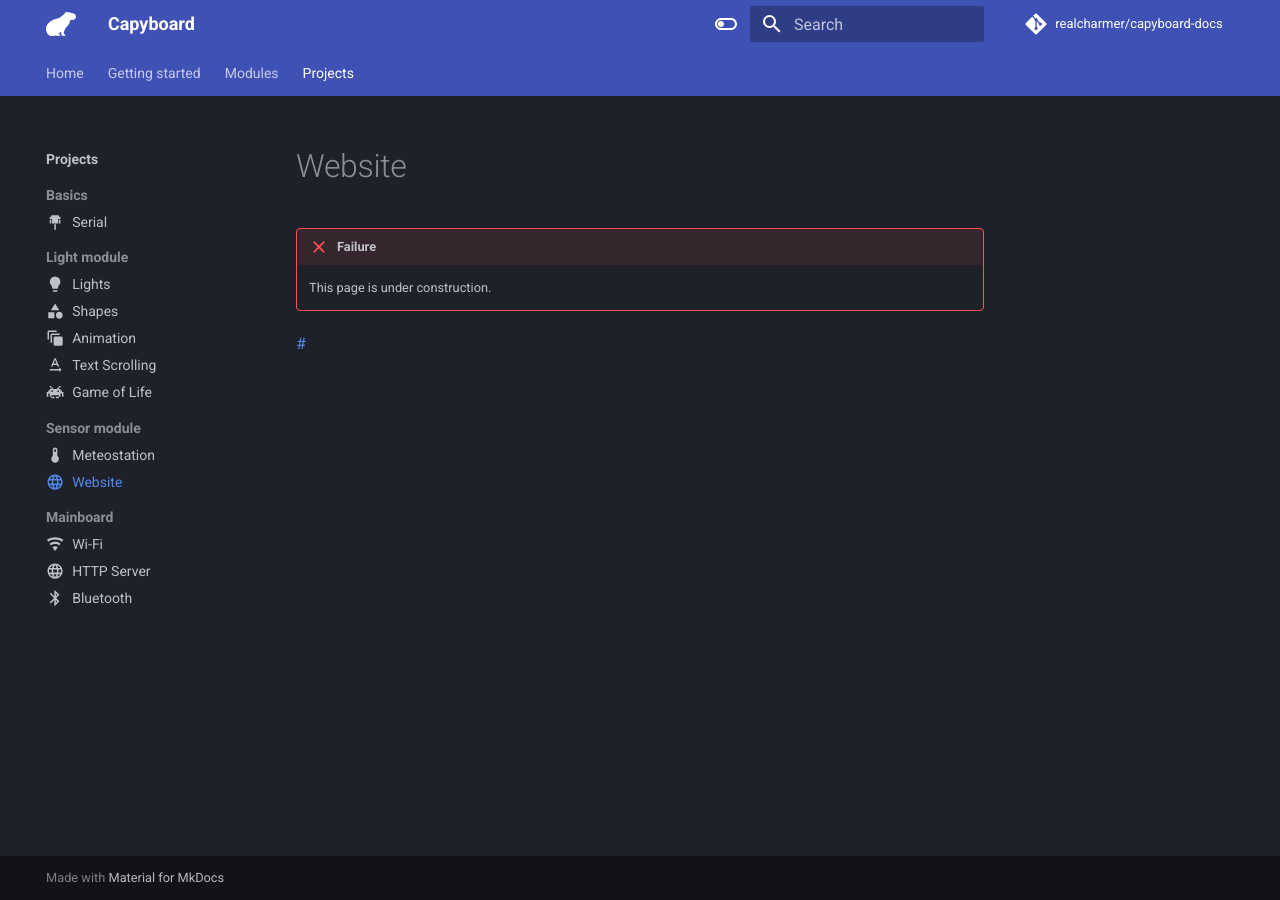
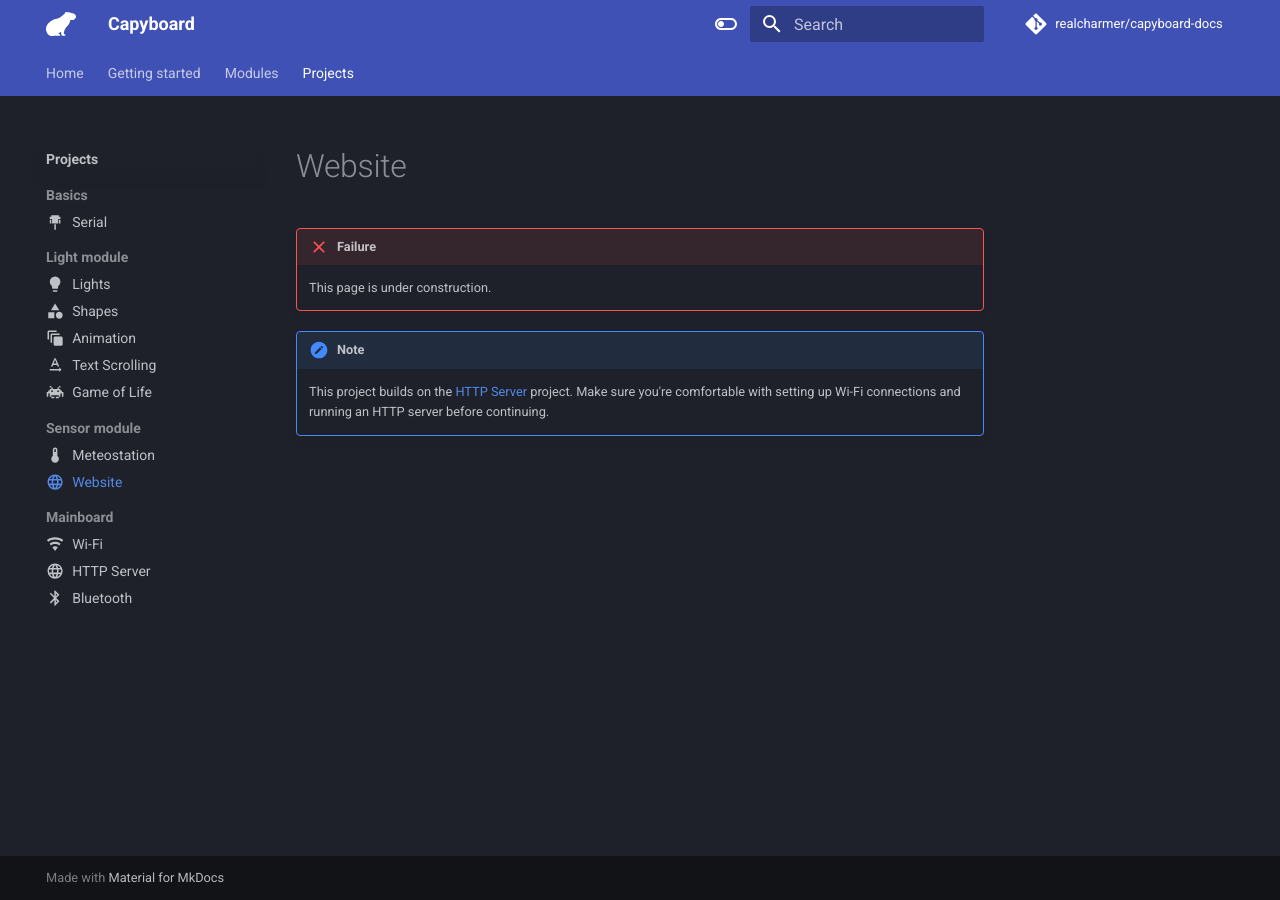
Before and after one commit to realcharmer/capyboard-docs, an MkDocs documentation site: the page built from docs/projects/sensor-module/website.md, in a window 1280 px wide. Built offline with MkDocs 1.6.1 and Material for MkDocs 9.7.7, drawn with Linux system fonts in a browser that asks for light colours; comment, search, counter and statistics services are not loaded.

Commit message:
Refer to the HTTP Server project

```diff
--- a/docs/projects/sensor-module/website.md
+++ b/docs/projects/sensor-module/website.md
@@ -8,4 +8,6 @@ icon: material/web
 
     This page is under construction.
 
-[#](../mainboard/http-server.md)
+!!! note
+
+    This project builds on the [HTTP Server](../mainboard/http-server.md) project. Make sure you're comfortable with setting up Wi-Fi connections and running an HTTP server before continuing.
```
